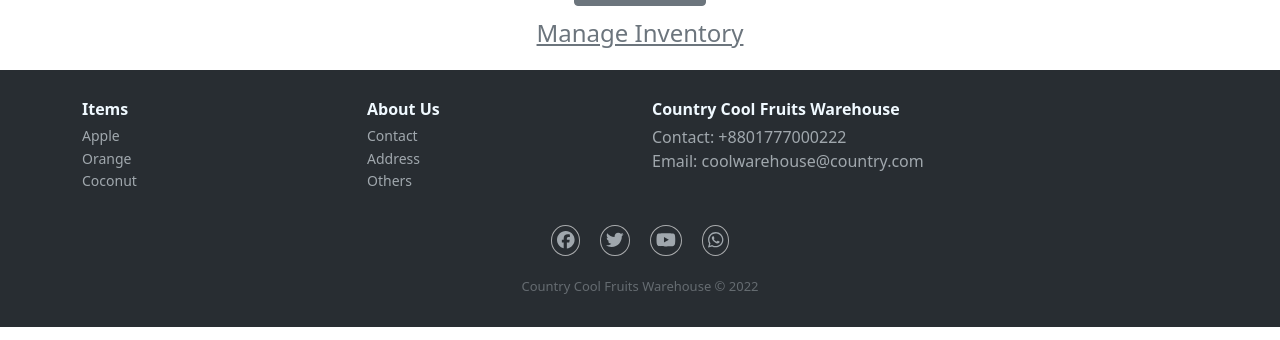
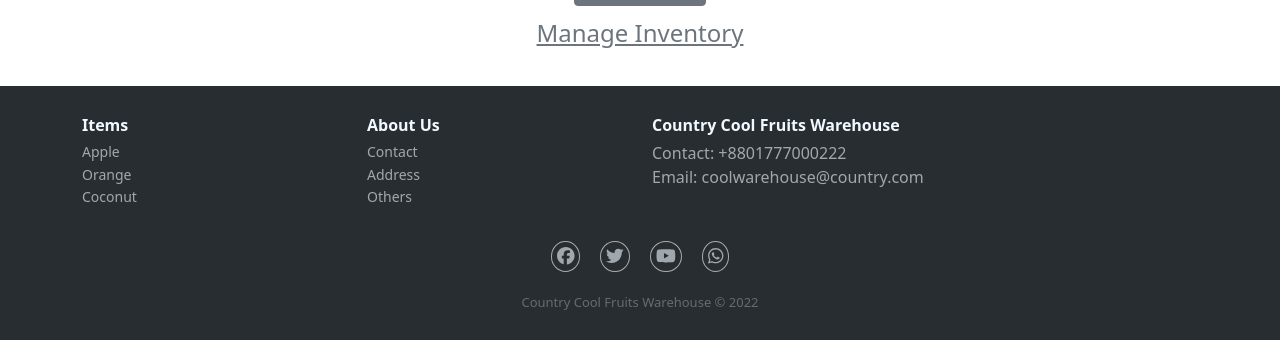
Before and after one commit to avijitsaha118/warehouse-stock-management-client-side, a React (Create React App) app: page /item/1 in a window 1280 px wide. Shown: the part 486-826 px from the top of the page. Built offline with nearby package versions, Linux system fonts and the light colour scheme; no server answers.

Commit message:
functionality updated

```diff
--- a/src/App.css
+++ b/src/App.css
@@ -1,5 +1,10 @@
 .App {
   text-align: center;
+}
+.app{
+  min-height: 100vh;
+  display: flex;
+  flex-direction: column;
 }
 
 .App-logo {
--- a/src/App.js
+++ b/src/App.js
@@ -21,7 +21,7 @@ import AboutUs from './pages/AboutUs/AboutUs';
 
 function App() {
   return (
-    <>
+    <div className='app'>
       <Header></Header>
 
       <Routes>
@@ -67,7 +67,7 @@ function App() {
 
       <Footer></Footer>
 
-    </>
+    </div>
   );
 }
 
--- a/src/shared/Footer/Footer.css
+++ b/src/shared/Footer/Footer.css
@@ -1,3 +1,7 @@
+.footer-container{
+  margin-top: auto;
+}
+
 .footer-dark {
     padding:30px 0;
     color:#f0f9ff;
--- a/src/shared/Footer/Footer.js
+++ b/src/shared/Footer/Footer.js
@@ -7,7 +7,7 @@ import { faTwitter, faFacebook, faYoutube, faWhatsapp } from '@fortawesome/free-
 
 const Footer = () => {
     return (
-        <>
+        <div className='footer-container'>
             <div className="footer-dark mt-3">
                 <footer>
                     <div className="container">
@@ -49,7 +49,7 @@ const Footer = () => {
 
                 </footer>
             </div>
-        </>
+        </div>
     );
 };
 
```
Lines whose indentation alone changed are shown as unchanged.
